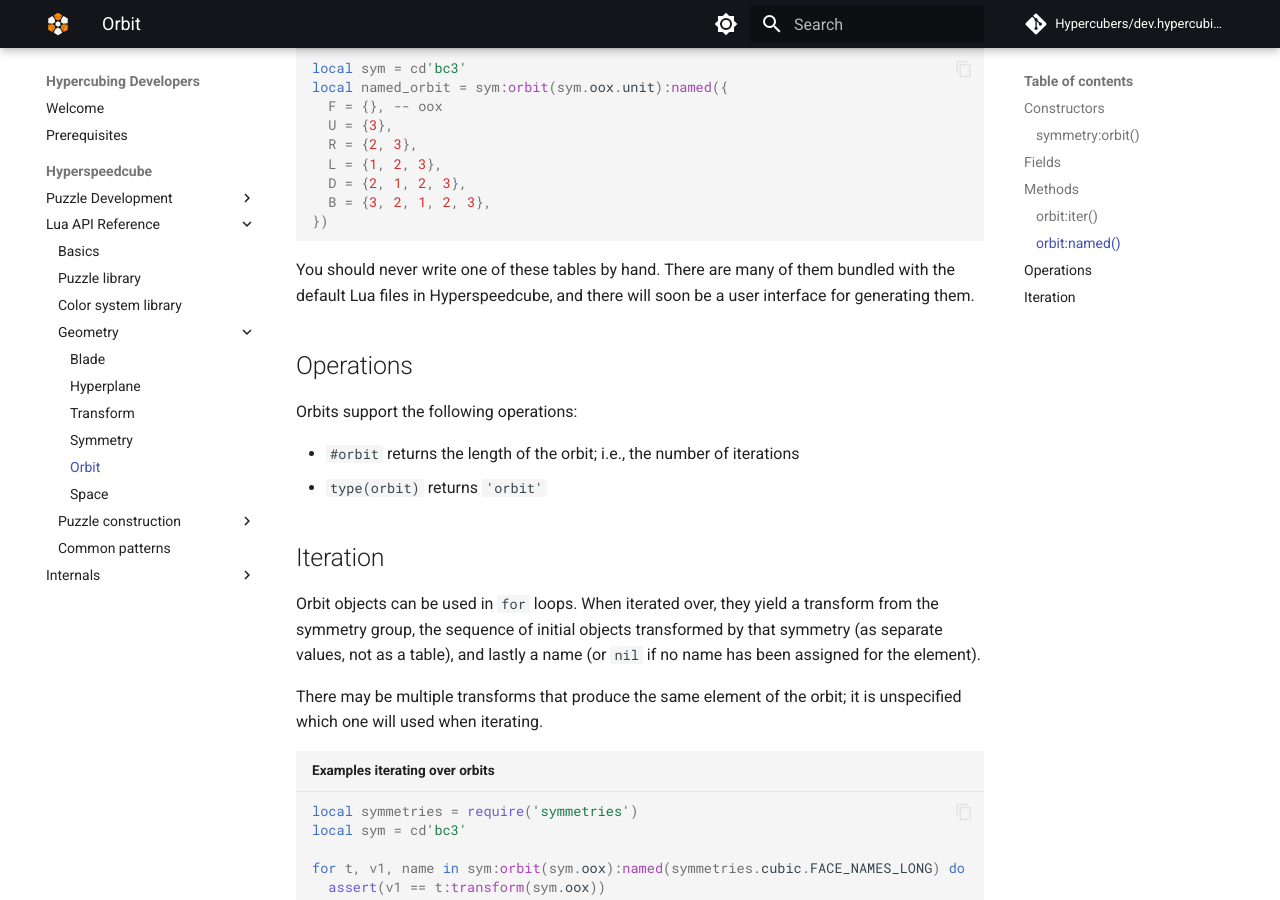
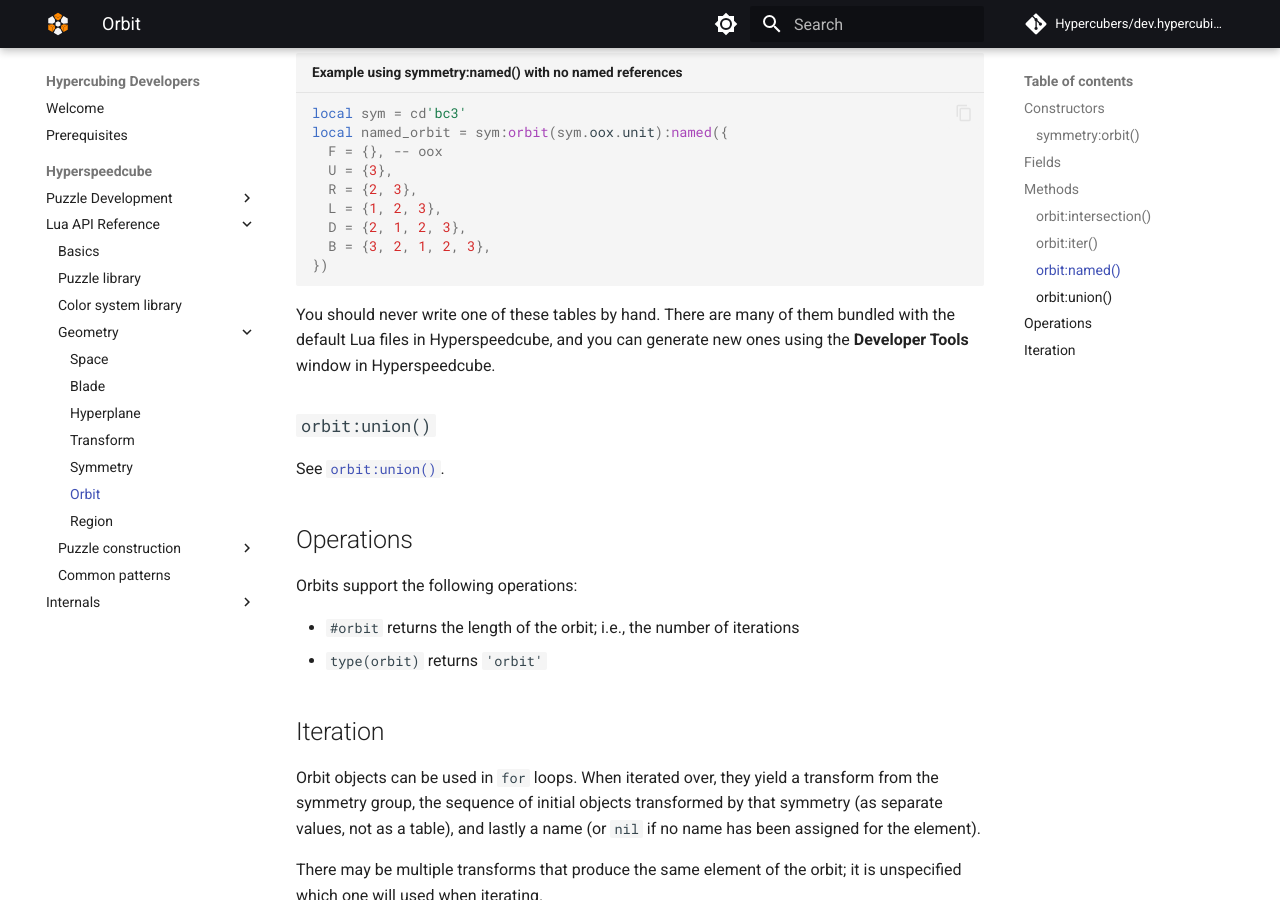
Before and after one commit to Hypercubers/dev.hypercubing.xyz, an MkDocs documentation site: the page built from docs/hsc/lua/geometry/orbit.md, in a window 1280 px wide and 900 px high, scrolled down 1708 px. Built offline with MkDocs 1.6.1 and Material for MkDocs 9.7.7, drawn with Linux system fonts in a browser that asks for light colours; comment, search, counter and statistics services are not loaded; some of the changed text lies outside the part shown.

Commit message:
Update documentation

````diff
--- a/docs/hsc/lua/geometry/orbit.md
+++ b/docs/hsc/lua/geometry/orbit.md
@@ -16,9 +16,12 @@
 - `.symmetry` is the symmetry used to construct the orbit
 - `.init` is a sequential table containing the elements used to construct the orbit
 - `.names` is a sequential table containing names assigned to elements using [`:named()`](#orbitnamed)
-- `.displays` is a sequential table containing display names assigned to elements using [`:named()`](#orbitnamed)
 
 ## Methods
+
+### `orbit:intersection()`
+
+See [`orbit:intersection()`](region.md#orbitintersection).
 
 ### `orbit:iter()`
 
@@ -63,7 +66,11 @@
 })
 ```
 
-You should never write one of these tables by hand. There are many of them bundled with the default Lua files in Hyperspeedcube, and there will soon be a user interface for generating them.
+You should never write one of these tables by hand. There are many of them bundled with the default Lua files in Hyperspeedcube, and you can generate new ones using the **Developer Tools** window in Hyperspeedcube.
+
+### `orbit:union()`
+
+See [`orbit:union()`](region.md#orbitunion).
 
 ## Operations
 
--- a/mkdocs.yml
+++ b/mkdocs.yml
@@ -86,12 +86,13 @@
       - hsc/lua/puzzle-library.md
       - hsc/lua/color-system-library.md
       - Geometry:
+        - hsc/lua/geometry/space.md
         - hsc/lua/geometry/blade.md
         - hsc/lua/geometry/hyperplane.md
         - hsc/lua/geometry/transform.md
         - hsc/lua/geometry/symmetry.md
         - hsc/lua/geometry/orbit.md
-        - hsc/lua/geometry/space.md
+        - hsc/lua/geometry/region.md
       - Puzzle construction:
         - hsc/lua/puzzle-construction/puzzle.md
         - hsc/lua/puzzle-construction/colors.md
````
Also changed, not shown: docs/hsc/lua/geometry/blade.md (+1 -1 lines), docs/hsc/lua/geometry/hyperplane.md (+10 -3 lines), docs/hsc/lua/geometry/region.md (added, +76 -0 lines).
